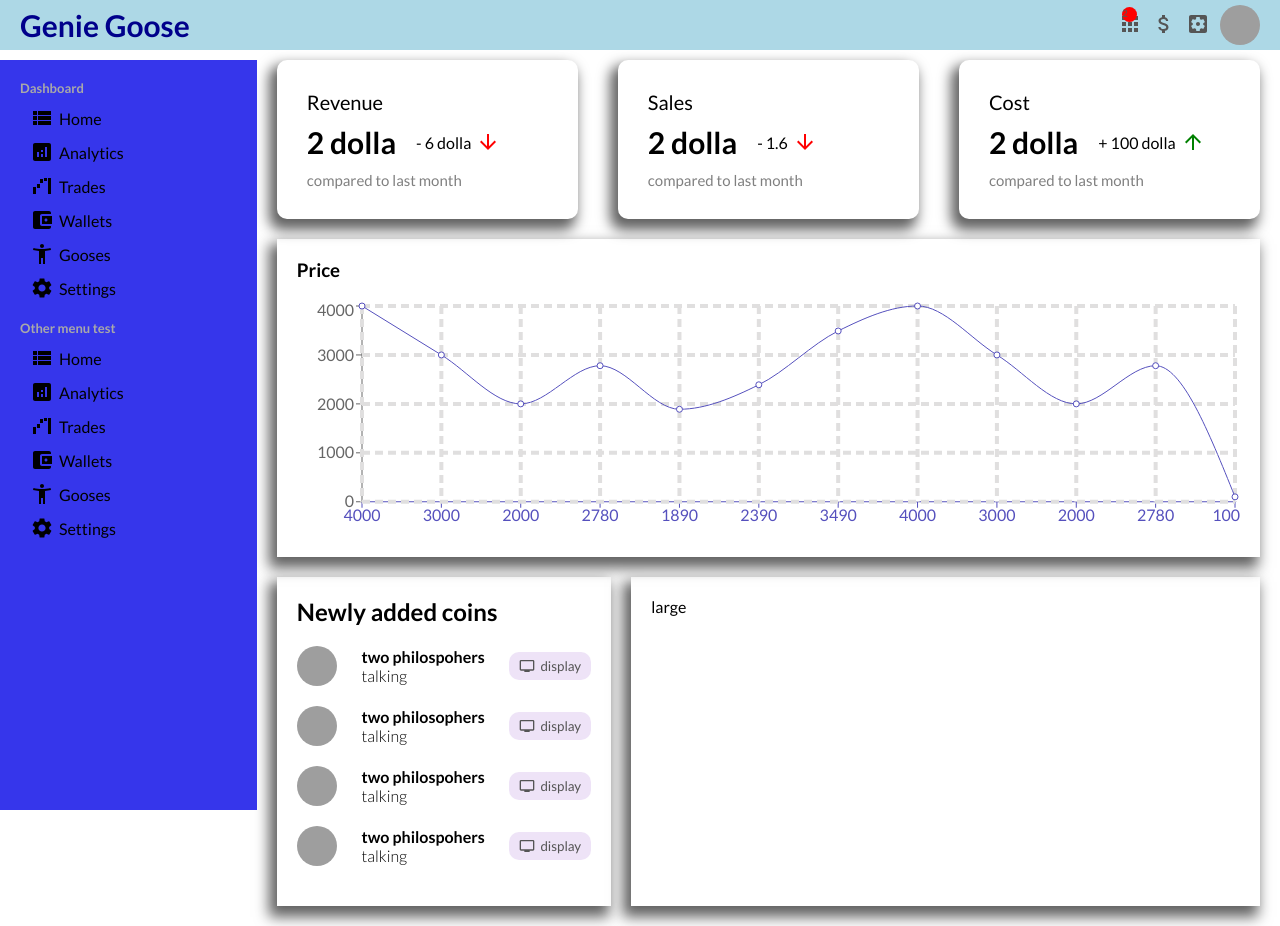
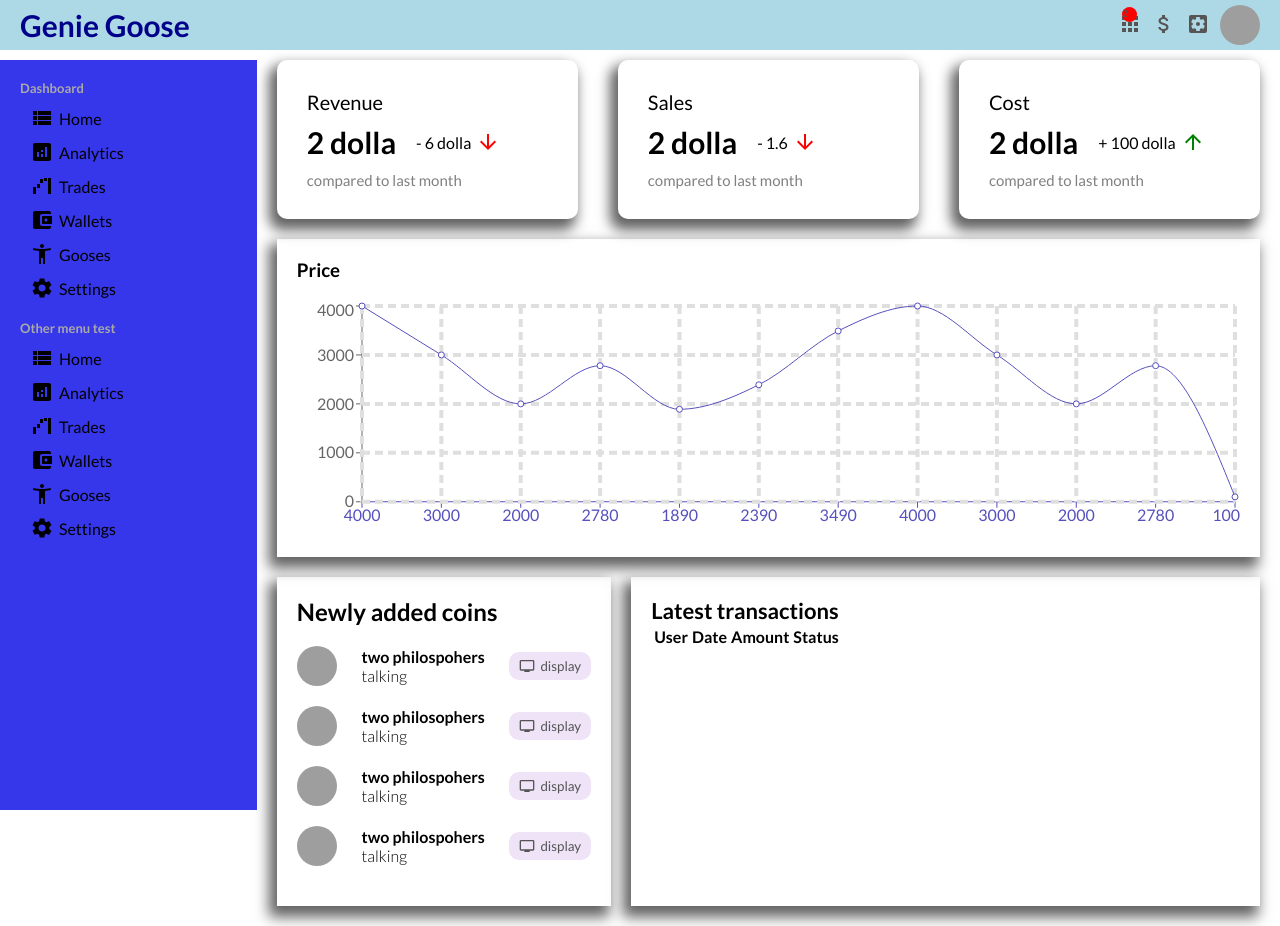
Before and after one commit to jmancini96/Crypto_Price_Predictions, a React (Create React App) app: page / in a window 1280 px wide. Built offline with nearby package versions, Linux system fonts and the light colour scheme; grey boxes are pictures that could not be loaded.

Commit message:
added largeWidget and Table 1

```diff
--- a/src/components/LargeWidget/largeWidget.css
+++ b/src/components/LargeWidget/largeWidget.css
@@ -4,3 +4,8 @@
     box-shadow: -5px 8px 13px 3px rgba(0,0,0,0.62);
     padding: 20px;
 }
+
+.largeWidgetTitle{
+    font-size: 22px;
+    font-weight: 600;
+}
--- a/src/components/LargeWidget/largeWidget.jsx
+++ b/src/components/LargeWidget/largeWidget.jsx
@@ -3,7 +3,16 @@ import "./LargeWidget.css"
 export default function largeWidget() {
   return (
     <div className="largeWidget">
-        large
+        <h3 className="largeWidgetTitle">Latest transactions</h3>
+        <table className="largeWidgetTable">
+          <tr className="largeWidgetTr">
+            <th className="largeWidgetTh">User</th>
+            <th className="largeWidgetTh">Date</th>
+            <th className="largeWidgetTh">Amount</th>
+            <th className="largeWidgetTh">Status</th>
+          </tr>
+
+        </table>
     </div>
   )
 }
```
